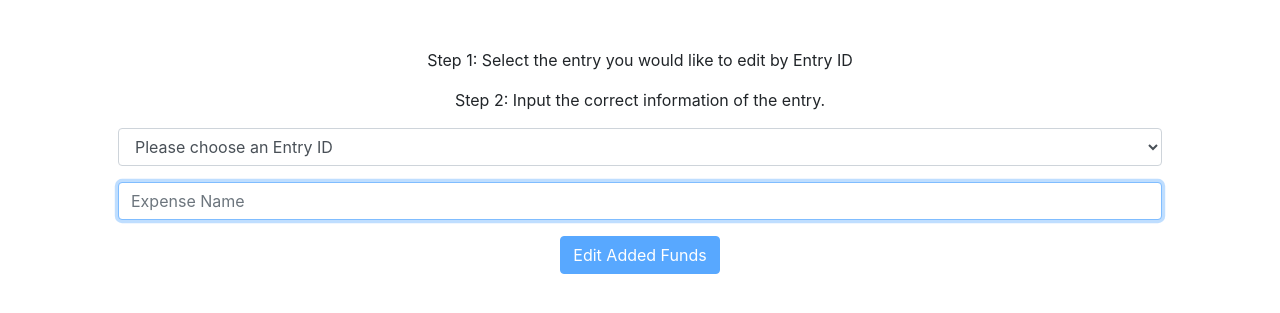
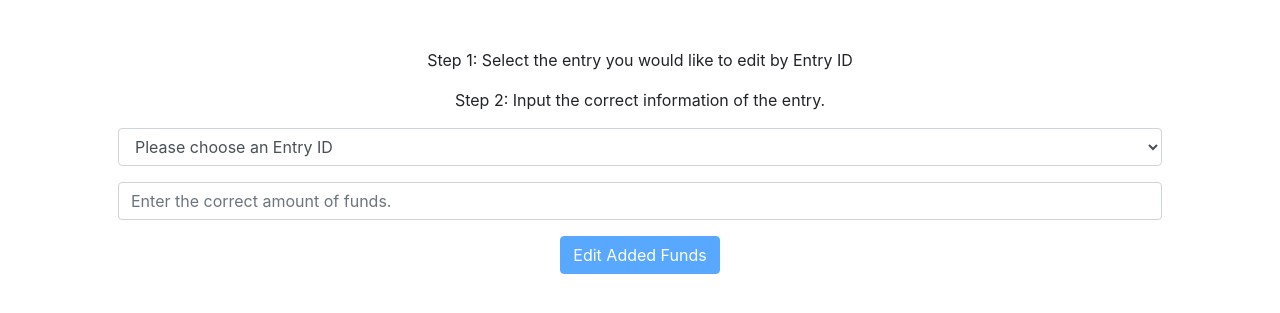
Before and after one commit to coole123/MiserMe, a Flask app: page /edit_added in a window 1280 px wide. Shown: the part 76-389 px from the top of the page. Run offline with Flask 2, Linux system fonts and the light colour scheme; the visitor is signed in with stand-in values (Sample User, id 1); some libraries are stand-ins or nearby versions.

Commit message:
completed the edit_added function. started debugging.

```diff
--- a/miserme/app.py
+++ b/miserme/app.py
@@ -314,7 +314,48 @@ def edit_added():
 
         return render_template("edit_added.html", entries=[ row[0] for row in rows ])
     else:
-        return render_template("index.html")
+        # Firstly, subtract the original amount from available funds
+        old_funds_entry = request.form.get("entry_id")
+
+        c.execute("""
+        SELECT funds_added FROM finances
+        WHERE funds_id = :funds_id
+        AND user_id = :user_id
+        """, {"funds_id": old_funds_entry, "user_id": session["user_id"]})
+
+        rows = c.fetchall()
+        old_funds_total = float(rows[0][0])
+
+        c.execute("UPDATE registrants SET funds = funds - :old_funds_total WHERE id = :user_id", {"old_funds_total": old_funds_total, "user_id": session["user_id"]})
+        conn.commit()
+
+        # Replace the old amount with the new amount
+        new_funds_added = request.form.get("edited_funds")
+
+        c.execute("""
+        UPDATE finances
+        SET funds_added = :new_funds_added
+        WHERE funds_id = :funds_id
+        AND user_id = :user_id
+        """, {"new_funds_added": new_funds_added, "funds_id": old_funds_entry, "user_id": session["user_id"]})
+        conn.commit()
+
+        # Update the available funds with the new amount
+        c.execute("""
+        UPDATE registrants
+        SET funds = funds + :new_funds_added
+        WHERE id = :user_id
+        """, {"new_funds_added": new_funds_added, "user_id": session["user_id"]})
+        conn.commit()
+
+        # Insert a new entry into history
+        history_query = "Changed Entry ID: %s. Funds added changed to (%s)." % (old_funds_entry, new_funds_added)
+
+        c.execute("INSERT INTO history (user_id, notes) VALUES (?, ?)", (session["user_id"], history_query))
+        conn.commit()
+
+        return redirect("/")
+
 
 @app.route("/logout")
 def logout():
--- a/miserme/templates/edit_added.html
+++ b/miserme/templates/edit_added.html
@@ -20,7 +20,7 @@
 
         <!-- Enter the new amount that the added funds should be for the selected entry ID -->
         <div class="form-group">
-            <input class="form-control" name="txn_name" type="text" placeholder="Expense Name" autofocus>
+            <input class="form-control" name="edited_funds" type="number" step="0.01" placeholder="Enter the correct amount of funds." min=1>
         </div>
 
         <button class="btn btn-primary" type="submit" id="submit" disabled>Edit Added Funds</button>
```
